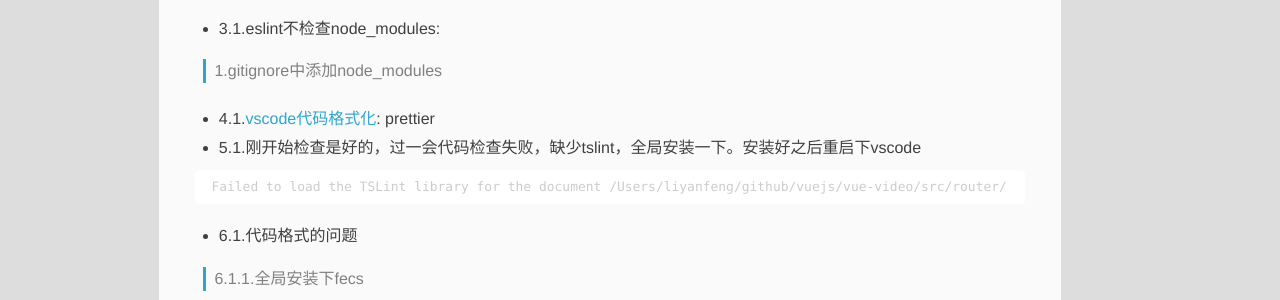
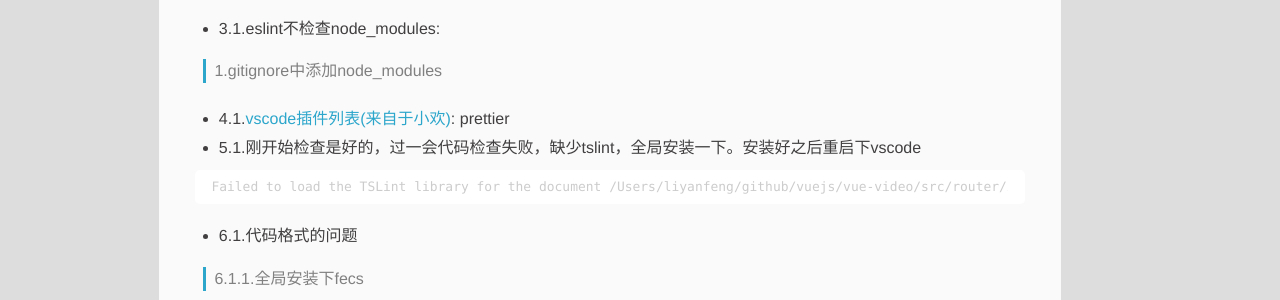
Before and after one commit to muzi131313/muzi131313.github.com, a Jekyll site: the page built from _posts/2017-09-28-vscode使用指南.md, in a window 1280 px wide. Shown: the part 1180-1480 px from the top of the page. Built offline with Jekyll 4.4.1, drawn with Linux system fonts in a browser that asks for light colours.

Commit message:
插件列表链接更改

`````diff
--- a/_posts/2017-09-28-vscode使用指南.md
+++ b/_posts/2017-09-28-vscode使用指南.md
@@ -60,7 +60,7 @@ a:active{text-decoration: none;}
 
 > 1.gitignore中添加node_modules
 
-- 4.1.[vscode代码格式化](https://zhuanlan.zhihu.com/p/27905838): prettier
+- 4.1.[vscode插件列表(来自于小欢)](https://zhuanlan.zhihu.com/p/27905838): prettier
 - 5.1.刚开始检查是好的，过一会代码检查失败，缺少tslint，全局安装一下。安装好之后重启下vscode
 
 ````
`````
